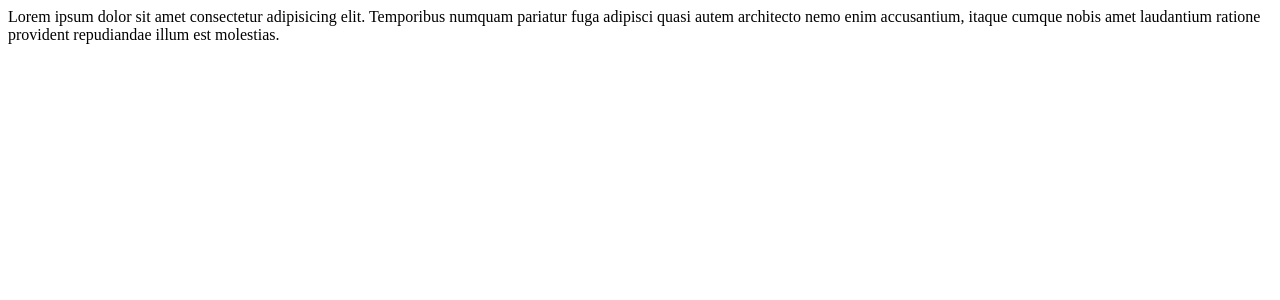
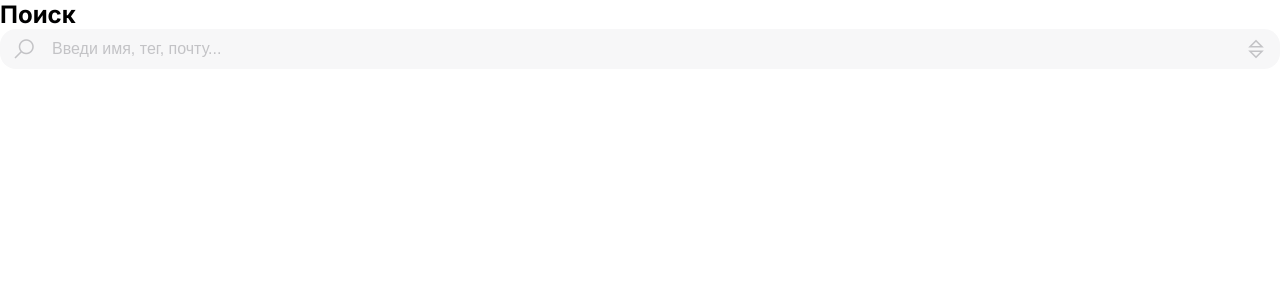
Before and after one commit to shtennikov/employees, a Vue app: page / in a window 1280 px wide. Shown: the top 300 px of the page. Built offline with nearby package versions, Linux system fonts and the light colour scheme; no server answers.

Commit message:
feat: add search bar component

```diff
--- a/src/App.vue
+++ b/src/App.vue
@@ -1,14 +1,10 @@
 <template>
-    <div>
-        Lorem ipsum dolor sit amet consectetur adipisicing elit. Temporibus numquam pariatur fuga adipisci quasi autem
-        architecto nemo enim accusantium, itaque cumque nobis amet laudantium ratione provident repudiandae illum est
-        molestias.
-    </div>
+    <h2 class="search__title">Поиск</h2>
+    <UiSearchBar />
 </template>
 
 <script setup lang="ts">
-console.log(import.meta.env.VITE_SOME_KEY); // 123
-console.log(import.meta.env.DB_PASSWORD); // undefined
+import UiSearchBar from './components/UiSearchBar.vue';
 </script>
 
 <style scoped></style>
--- /dev/null
+++ b/src/assets/style/_common.css
@@ -0,0 +1,29 @@
+* {
+    margin: 0;
+    padding: 0;
+    box-sizing: border-box;
+}
+
+body {
+    font-size: var(--font-size);
+    font-family: 'Inter';
+}
+
+input,
+button {
+    outline: none;
+    border: none;
+    background: none;
+}
+
+input {
+    font-size: var(--font-size);
+}
+
+button {
+    cursor: pointer;
+}
+
+::placeholder {
+    color: var(--light-content-default-secondary);
+}
--- /dev/null
+++ b/src/assets/style/_fonts.css
@@ -0,0 +1 @@
+@import url(https://fonts.googleapis.com/css?family=Inter:regular,700&display=swap);
--- /dev/null
+++ b/src/assets/style/_variables.css
@@ -0,0 +1,9 @@
+:root {
+    --font-size: 16px;
+
+    /* colors */
+    --light-text-primary: #050510;
+    --light-content-default-secondary: #c3c3c6;
+
+    --light-bg-secondary: #f7f7f8;
+}
--- /dev/null
+++ b/src/assets/style/index.css
@@ -0,0 +1,3 @@
+@import '_variables.css';
+@import '_fonts.css';
+@import '_common.css';
--- /dev/null
+++ b/src/components/UiSearchBar.vue
@@ -0,0 +1,38 @@
+<template>
+    <div class="search">
+        <span class="search__icon las la-search"></span>
+        <input v-model="inputedValue" class="search__input" placeholder="Введи имя, тег, почту..." />
+        <button class="search__icon las la-sort"></button>
+    </div>
+</template>
+
+<script setup lang="ts">
+import { defineComponent, ref } from 'vue';
+
+const inputedValue = ref('');
+
+defineComponent({
+    name: 'SearchBar'
+});
+</script>
+
+<style scoped>
+.search {
+    display: flex;
+    align-items: center;
+    gap: 16px;
+    padding: 8px 12px;
+    border-radius: 16px;
+    background: var(--light-bg-secondary);
+}
+
+.search__input {
+    flex-grow: 1;
+    color: var(--light-text-primary);
+}
+
+.search__icon {
+    font-size: 1.5em;
+    color: var(--light-content-default-secondary);
+}
+</style>
--- a/src/main.ts
+++ b/src/main.ts
@@ -1,3 +1,4 @@
+import './assets/style/index.css';
 import { createApp } from 'vue';
 import { createPinia } from 'pinia';
 
```
